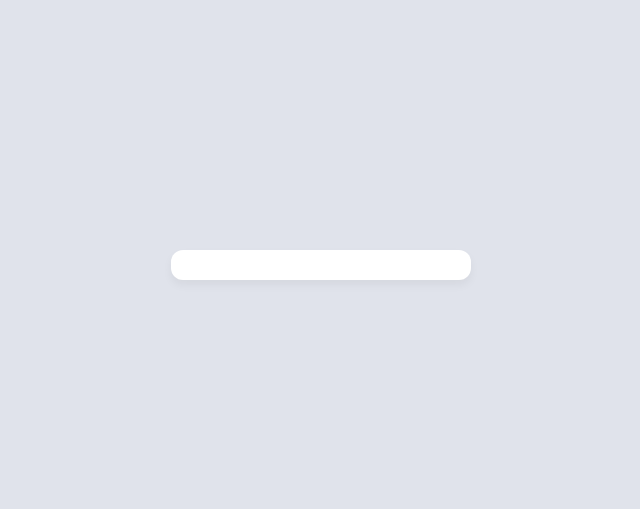
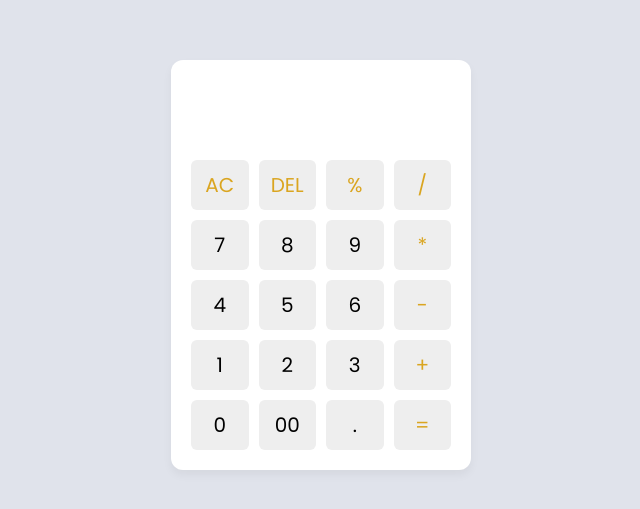
Before and after one commit to mulyana24/Calculator-Simple, a plain HTML site: page index.html in a window 1280 px wide. Shown: the part 135-644 px from the top of the page, without its empty margins (319-959 px from the left). Drawn offline with Linux system fonts and the light colour scheme.

Commit message:
add element, data-value and class

```diff
--- a/index.html
+++ b/index.html
@@ -7,7 +7,35 @@
     <link rel="stylesheet" href="css/style.css" />
   </head>
   <body>
-    <div class="container"></div>
+    <div class="container">
+      <input type="text" class="display" />
+      <div class="buttons">
+        <button class="operator" data-value="AC">AC</button>
+        <button class="operator" data-value="DEL">DEL</button>
+        <button class="operator" data-value="%">%</button>
+        <button class="operator" data-value="/">/</button>
+
+        <button data-value="7">7</button>
+        <button data-value="8">8</button>
+        <button data-value="9">9</button>
+        <button class="operator" data-value="*">*</button>
+
+        <button data-value="4">4</button>
+        <button data-value="5">5</button>
+        <button data-value="6">6</button>
+        <button class="operator" data-value="-">-</button>
+
+        <button data-value="1">1</button>
+        <button data-value="2">2</button>
+        <button data-value="3">3</button>
+        <button class="operator" data-value="+">+</button>
+
+        <button data-value="0">0</button>
+        <button data-value="00">00</button>
+        <button data-value=".">.</button>
+        <button class="operator" data-value="=">=</button>
+      </div>
+    </div>
     <script src="js/calculator.js"></script>
   </body>
 </html>
```
